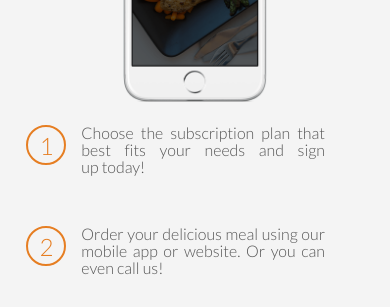
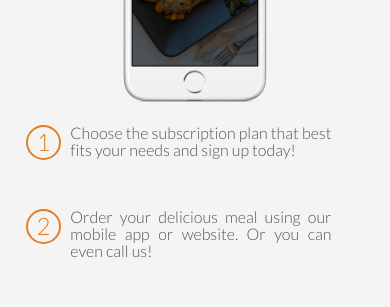
Before and after one commit to postolenko/omnifood, a plain HTML site: page index.html in a window 390 px wide. Shown: the part 2670-2977 px from the top of the page. Drawn offline with nearby package versions, Linux system fonts and the light colour scheme; files whose address does not match are found by name.

Commit message:
Omnifood Site

```diff
--- a/resources/css/responsive.css
+++ b/resources/css/responsive.css
@@ -278,8 +278,15 @@
 
 @media only screen and (max-width: 480px) {
 
-.works-step-description {
-		width: 70%;
+	.works-step-number {
+		height: 35px;
+		width: 35px;
+		margin-right: 9px;
+		padding: 3px 5px 3px 4px;
+	}
+
+	.works-step-description {
+		width: 75%;
 	}
 
 }
```
